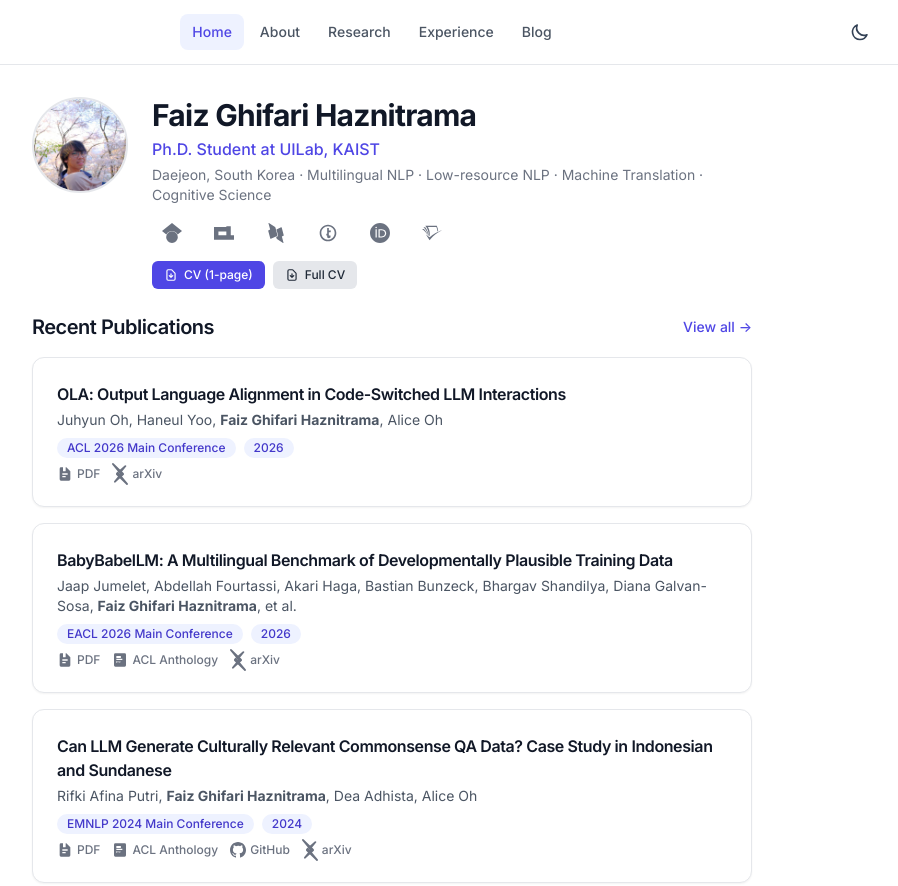
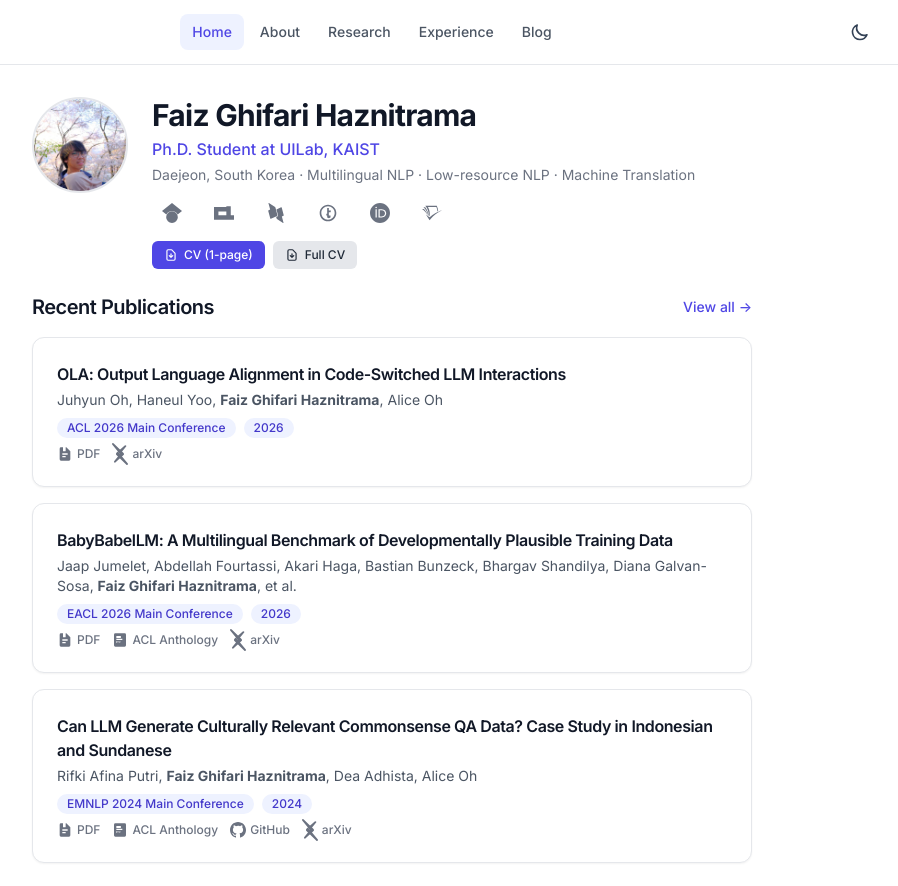
Before and after one commit to faizghifari/faizghifari.github.io, an Astro site: page / in a window 1280 px wide. Shown: the top 886 px of the page, without its empty margins (248-1146 px from the left). Built offline with nearby package versions, Linux system fonts and the light colour scheme; Astro itself is replaced by a stand-in of ours.

Commit message:
Update location and expertise description
Removed 'Cognitive Science' from the description.

```diff
--- a/src/pages/index.astro
+++ b/src/pages/index.astro
@@ -70,7 +70,7 @@ const ongoingResearch = [
             Ph.D. Student at <a href="https://uila.kaist.ac.kr/" target="_blank" rel="noopener noreferrer" class="no-underline">UILab</a>, KAIST
           </p>
           <p class="text-sm text-gray-500 dark:text-gray-400 mb-2">
-            Daejeon, South Korea &middot; Multilingual NLP &middot; Low-resource NLP &middot; Machine Translation &middot; Cognitive Science
+            Daejeon, South Korea &middot; Multilingual NLP &middot; Low-resource NLP &middot; Machine Translation
           </p>
           <div class="flex justify-center md:justify-start mb-2">
             <AcademicLinks />
```
